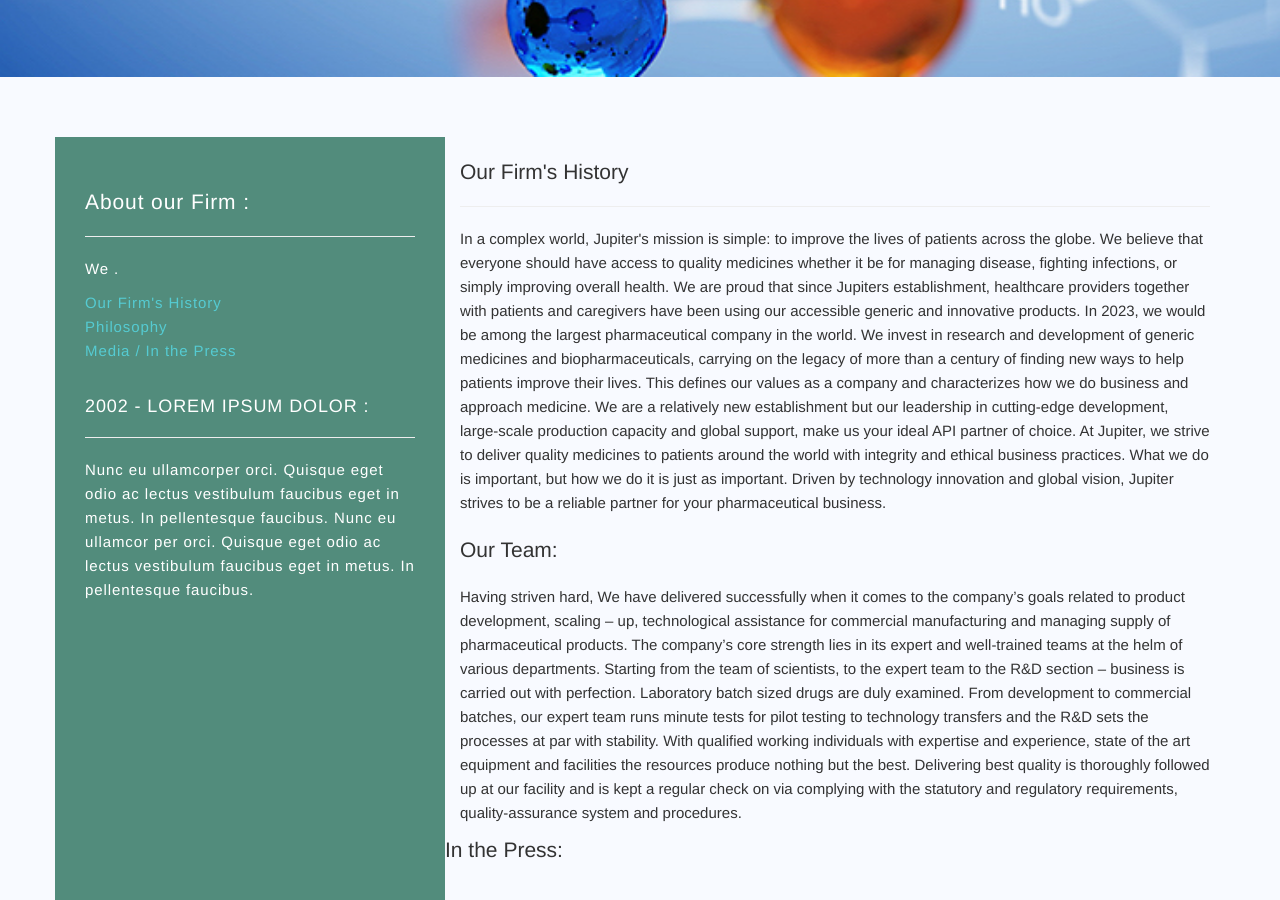
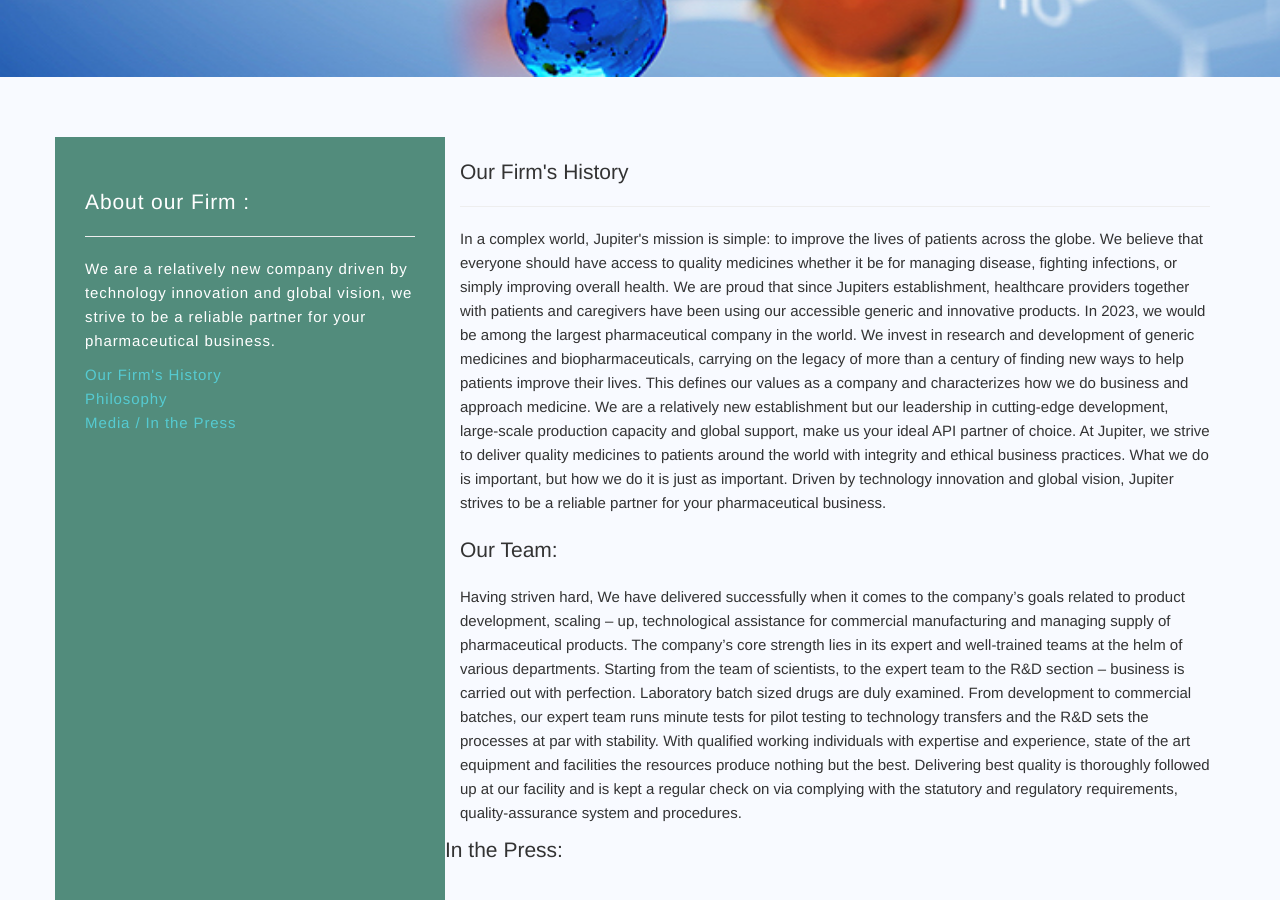
Before and after one commit to jitapi/jitapi.github.io, a Jekyll site: the page built from about.html, in a window 1280 px wide and 900 px high, scrolled down 719 px. Built offline with Jekyll 4.4.1, drawn with Linux system fonts in a browser that asks for light colours.

Commit message:
Update about.html

```diff
--- a/about.html
+++ b/about.html
@@ -16,13 +16,12 @@ permalink: /about
     <div class="side-left col-sm-4 col-md-4">
       <h3 class="lead">  About our Firm : </h3><hr>
 
-      <p>We .</p>
+      <p>We are a relatively new company driven by technology innovation and global vision, we strive to be a reliable partner for your pharmaceutical business.</p>
       <a href="#anchor1"> Our Firm's History</a><br>
       <a href="#anchor2"> Philosophy</a><br>
       <a href="#anchor3">Media / In the Press</a><br>
       <br>
-      <h4>2002 - LOREM IPSUM DOLOR :</h4><hr>
-      Nunc eu ullamcorper orci. Quisque eget odio ac lectus vestibulum faucibus eget in metus. In pellentesque faucibus. Nunc eu ullamcor per orci. Quisque eget odio ac lectus vestibulum faucibus eget in metus. In pellentesque faucibus.
+
     </div>
     <div class="col-sm-8 col-md-8">
         <h3 class="lead"id="anchor1"> Our Firm's History </h3><hr>
```
